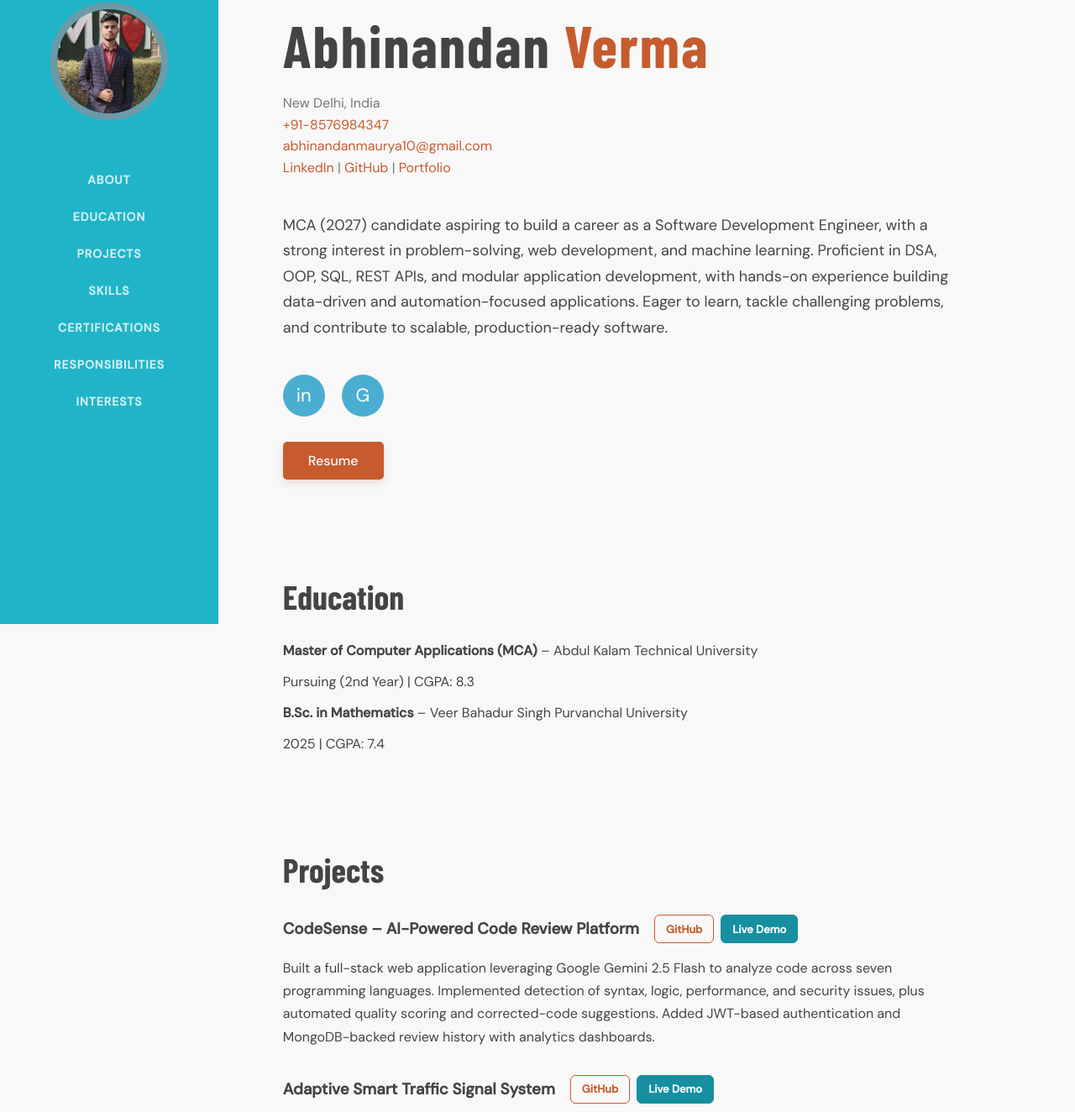
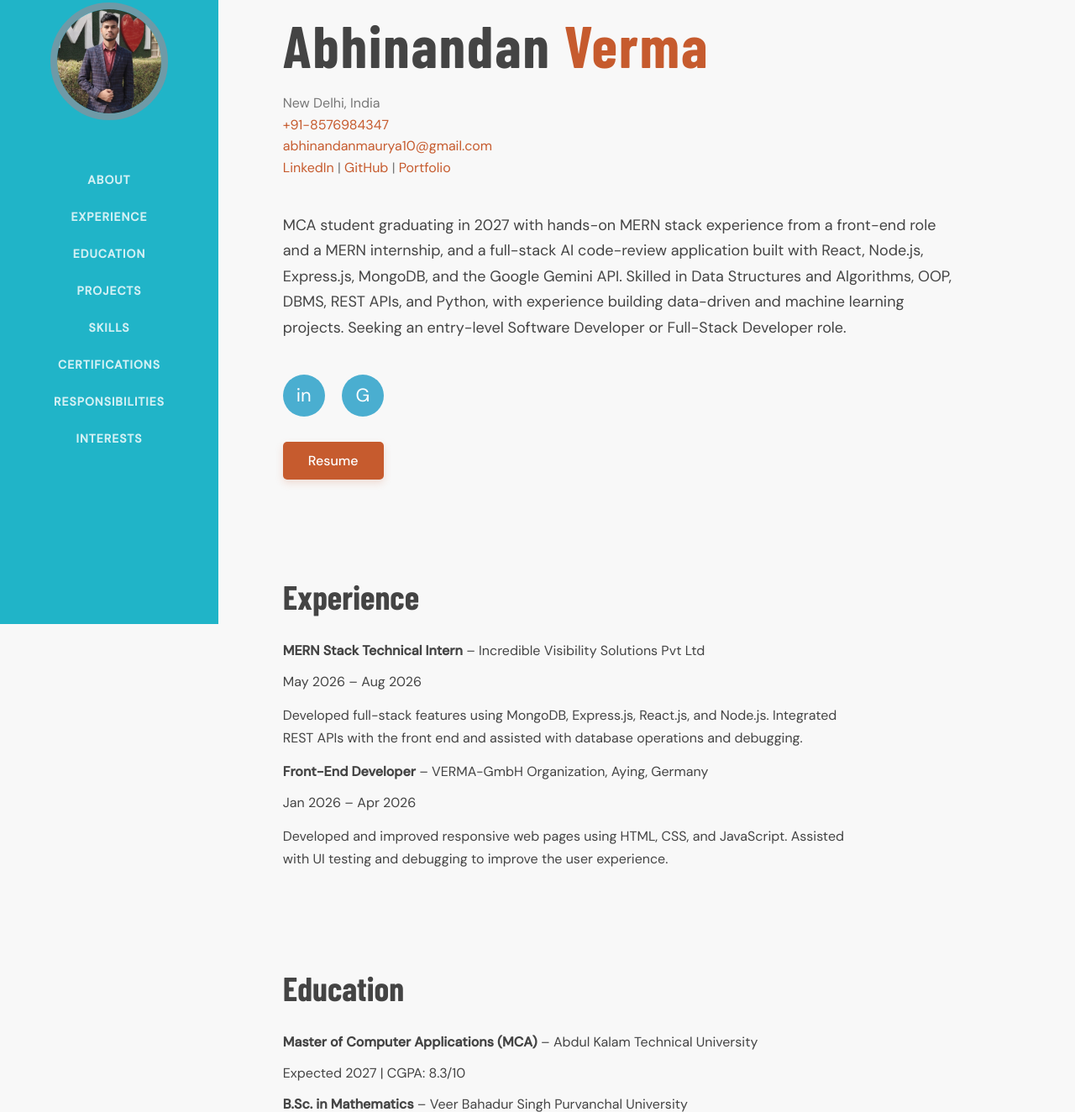
Before and after one commit to abhinandanmaurya10-art/Portfolio, a plain HTML site: page index.html in a window 1280 px wide. Shown: the part 57-1381 px from the top of the page at 84% size. Drawn offline with nearby package versions, Linux system fonts and the light colour scheme; a web font is replaced by a local one.

Commit message:
Final commit

```diff
--- a/index.html
+++ b/index.html
@@ -27,6 +27,7 @@
 
     <ul class="sidebar-menu">
       <li><a href="#about" class="menu-link">ABOUT</a></li>
+      <li><a href="#experience" class="menu-link">EXPERIENCE</a></li>
       <li><a href="#education" class="menu-link">EDUCATION</a></li>
       <li><a href="#projects" class="menu-link">PROJECTS</a></li>
       <li><a href="#skills" class="menu-link">SKILLS</a></li>
@@ -54,11 +55,11 @@
       </div>
 
       <p class="bio">
-        MCA (2027) candidate aspiring to build a career as a Software Development Engineer, with a strong interest in
-        problem-solving, web development, and machine learning. Proficient in DSA, OOP, SQL, REST APIs, and modular
-        application development, with hands-on experience building data-driven and automation-focused applications.
-        Eager
-        to learn, tackle challenging problems, and contribute to scalable, production-ready software.
+        MCA student graduating in 2027 with hands-on MERN stack experience from a front-end role and a MERN internship,
+        and a full-stack AI code-review application built with React, Node.js, Express.js, MongoDB, and the Google
+        Gemini API. Skilled in Data Structures and Algorithms, OOP, DBMS, REST APIs, and Python, with experience
+        building data-driven and machine learning projects. Seeking an entry-level Software Developer or Full-Stack
+        Developer role.
       </p>
 
       <div class="social">
@@ -78,18 +79,41 @@
       <a class="resume-btn" href="Resume Abhinandan.pdf" target="_blank" rel="noopener noreferrer">Resume</a>
     </section>
 
+    <!-- EXPERIENCE -->
+    <section id="experience">
+      <h2 class="section-title"><a href="#experience" aria-label="Scroll to Experience section">Experience</a></h2>
+
+      <div class="education-item">
+        <p class="degree"><strong>MERN Stack Technical Intern</strong> – Incredible Visibility Solutions Pvt Ltd</p>
+        <p class="edu-details">May 2026 – Aug 2026</p>
+        <p class="interest">
+          Developed full-stack features using MongoDB, Express.js, React.js, and Node.js. Integrated REST APIs with the
+          front end and assisted with database operations and debugging.
+        </p>
+      </div>
+
+      <div class="education-item">
+        <p class="degree"><strong>Front-End Developer</strong> – VERMA-GmbH Organization, Aying, Germany</p>
+        <p class="edu-details">Jan 2026 – Apr 2026</p>
+        <p class="interest">
+          Developed and improved responsive web pages using HTML, CSS, and JavaScript. Assisted with UI testing and
+          debugging to improve the user experience.
+        </p>
+      </div>
+    </section>
+
     <!-- EDUCATION -->
     <section id="education">
       <h2 class="section-title"><a href="#education" aria-label="Scroll to Education section">Education</a></h2>
 
       <div class="education-item">
         <p class="degree"><strong>Master of Computer Applications (MCA)</strong> – Abdul Kalam Technical University</p>
-        <p class="edu-details">Pursuing (2nd Year) | CGPA: 8.3</p>
+        <p class="edu-details">Expected 2027 | CGPA: 8.3/10</p>
       </div>
 
       <div class="education-item">
         <p class="degree"><strong>B.Sc. in Mathematics</strong> – Veer Bahadur Singh Purvanchal University</p>
-        <p class="edu-details">2025 | CGPA: 7.4</p>
+        <p class="edu-details">2025 | CGPA: 7.4/10</p>
       </div>
     </section>
 
@@ -126,12 +150,9 @@
           </div>
         </div>
         <p>
-          Built a real-time traffic-signal simulation in Python and Streamlit that adjusts timing based on traffic
-          density
-          instead of a fixed schedule. Designed a rule-based, priority-driven scheduling algorithm accounting for
-          waiting
-          time, pedestrian requests, and emergency-vehicle overrides. Added an interactive dashboard comparing adaptive
-          vs. fixed-time signals to visualize measurable efficiency gains.
+          Built a real-time traffic-signal simulation in HTML, CSS, JavaScript, and React that adjusts signal timing
+          based on traffic density instead of a fixed schedule. Implemented priority scheduling for pedestrians and
+          emergency vehicles, and created a dashboard comparing adaptive and fixed-time signals.
         </p>
       </div>
 
@@ -186,6 +207,9 @@
         <span class="skill">DBMS</span>
         <span class="skill">Operating Systems</span>
         <span class="skill">Computer Networks</span>
+        <span class="skill">TypeScript</span>
+        <span class="skill">Node.js</span>
+        <span class="skill">Express.js</span>
         <span class="skill">REST APIs</span>
         <span class="skill">Backend Development</span>
         <span class="skill">API Integration</span>
@@ -224,6 +248,7 @@
       <div class="cert">Web Development Certificate — Coursera</div>
       <div class="cert">5-Day Generative AI Intensive / AI Agents Course — Google & Kaggle</div>
       <div class="cert">Generative AI Essentials — TCS Foundation</div>
+      <div class="cert">AWS Academy Graduate — AWS Academy Cloud Architecting</div>
     </section>
 
     <!-- RESPONSIBILITIES -->
@@ -232,6 +257,7 @@
           aria-label="Scroll to Positions of Responsibility section">Positions of Responsibility</a></h2>
       <div class="cert">Part of Robotics Society as a volunteer</div>
       <div class="cert">Part of Eco-Warriors Society as a volunteer</div>
+      <div class="cert">Secured 1st position in the College Hackathon</div>
     </section>
 
     <!-- INTERESTS -->
```
